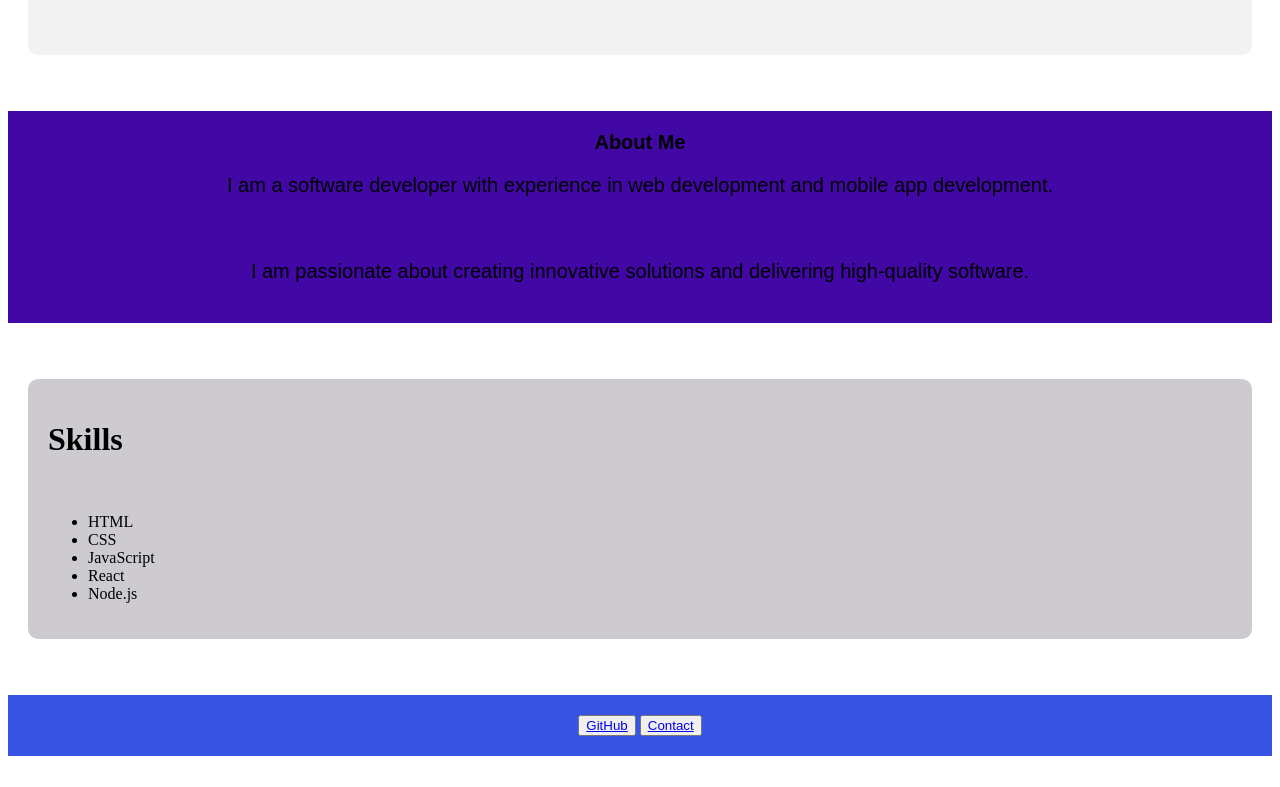
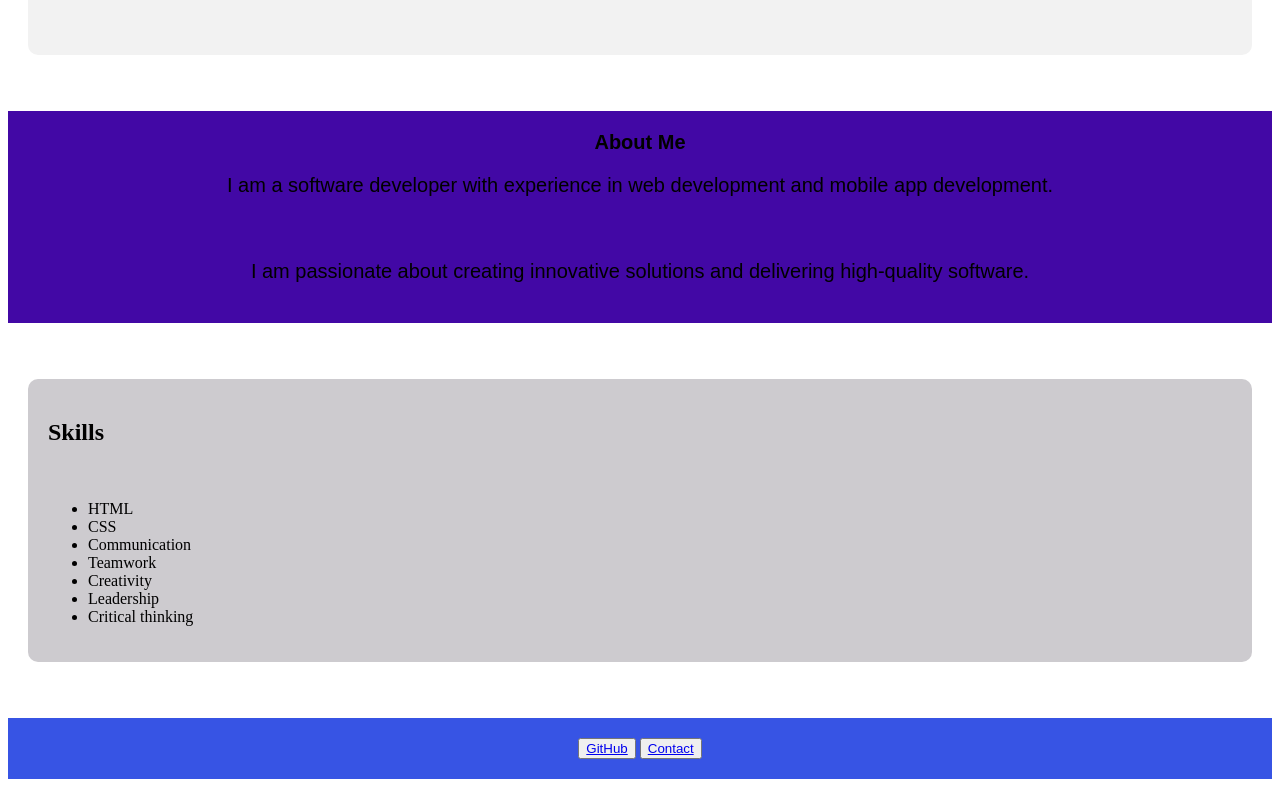
Before and after one commit to Eliza-collab/personal-profile-, a plain HTML site: page index.html in a window 1280 px wide. Shown: the part 525-1312 px from the top of the page. Before the commit the page ends 1289 px from the top, so only its background shows below. Drawn offline with Linux system fonts and the light colour scheme.

Commit message:
add skills list

```diff
--- a/index.html
+++ b/index.html
@@ -24,13 +24,15 @@
             <p>I am passionate about creating innovative solutions and delivering high-quality software.</p>
         </div><br><br>
         <div class="box3">
-            <h1><strong>Skills</strong></h1><br>
+            <h2><strong>Skills</strong></h2><br>
             <ul>
                 <li>HTML</li>
                 <li>CSS</li>
-                <li>JavaScript</li>
-                <li>React</li>
-                <li>Node.js</li>
+                <li>Communication</li>
+                <li>Teamwork</li>
+                <li>Creativity</li>
+                <li>Leadership</li>
+                <li>Critical thinking</li>
         </div><br><br>
 
         <div class="footer">
```
